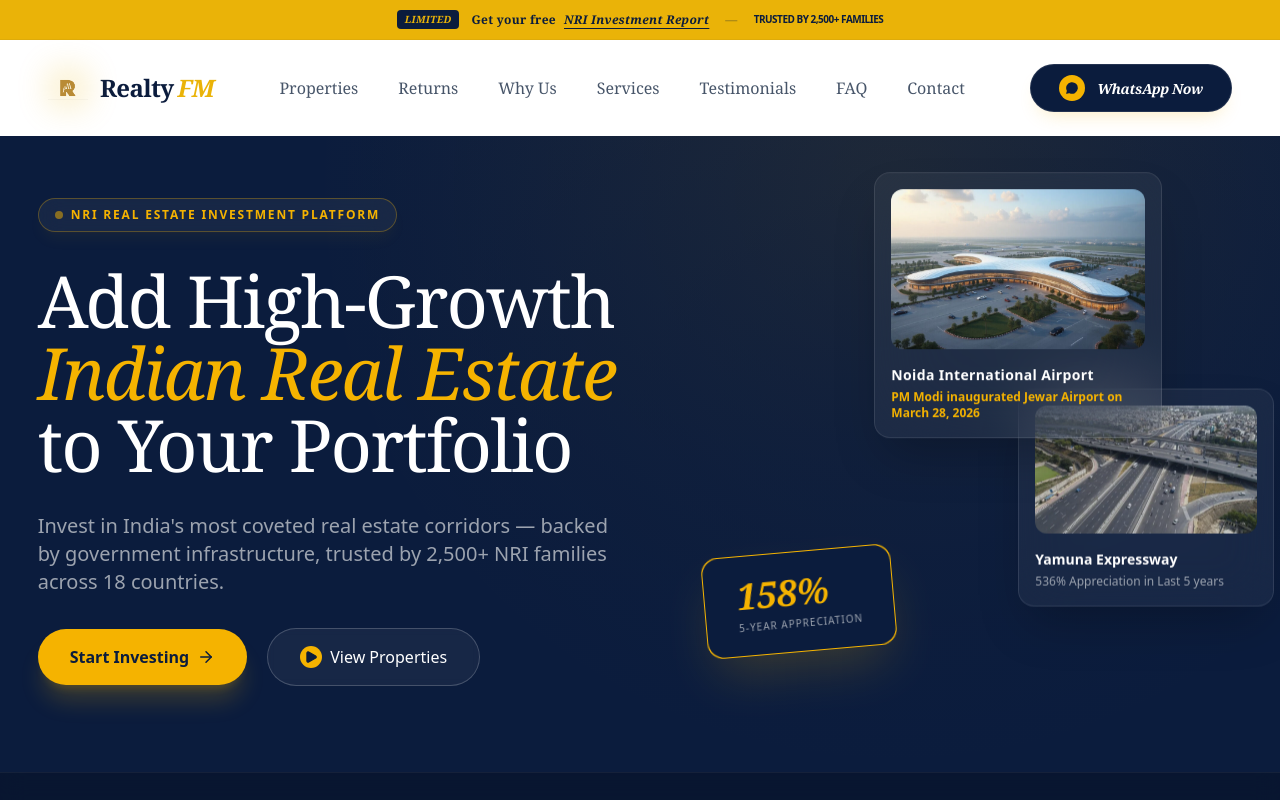
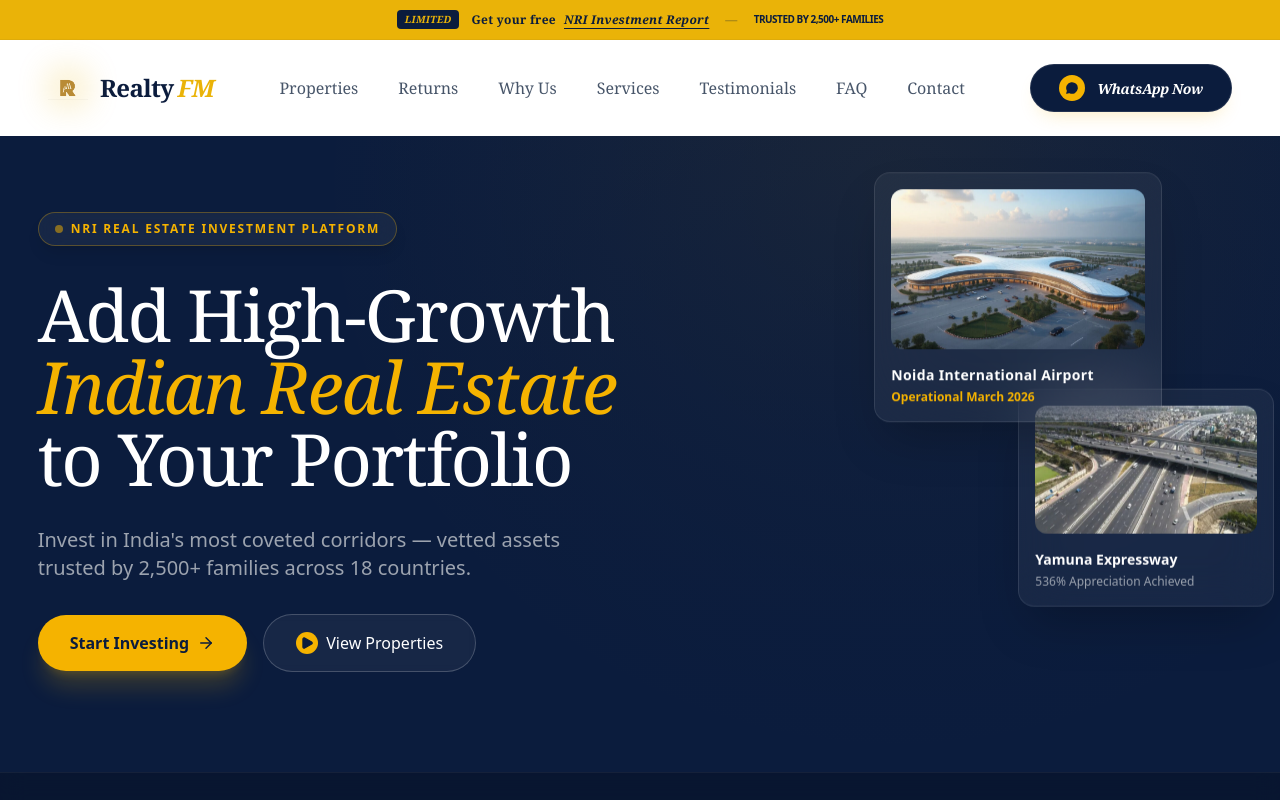
Before and after one commit to realniyaz/realtyfmv, a Next.js app: page / in a window 1280 px wide. Shown: the top 800 px of the page. Built offline with nearby package versions, Linux system fonts and the light colour scheme.

Commit message:
fix: resolve hook evaluation error and optimize mobile hero spacing

```diff
--- a/components/Navbar.tsx
+++ b/components/Navbar.tsx
@@ -129,7 +129,7 @@
               rel="noopener noreferrer"
               className="hidden sm:block"
             >
-              <motion.button
+              <motion.button suppressHydrationWarning
                 whileHover={{ scale: 1.05, y: -2 }}
                 whileTap={{ scale: 0.95 }}
                 className="bg-[#0B1C3D] text-white px-7 py-2.5 rounded-full flex items-center gap-3 border border-white/10 shadow-[0_10px_20px_-10px_rgba(245,179,0,0.3)] hover:shadow-[0_10px_25px_-5px_rgba(245,179,0,0.4)] transition-all group"
--- a/sections/Hero.tsx
+++ b/sections/Hero.tsx
@@ -1,8 +1,8 @@
 "use client";
 
-import React from 'react';
-import { motion, Variants } from "framer-motion";
-import { ArrowRight, Play } from 'lucide-react';
+import React, { useState } from 'react';
+import { motion, Variants, AnimatePresence } from "framer-motion";
+import { ArrowRight, Play, MessageCircle, X, CheckCircle2, Send } from 'lucide-react';
 import { useScrollAnimation } from '@/hooks/useScrollAnimations';
 
 const metrics = [
@@ -15,14 +15,29 @@
 export default function Hero() {
   const { ref, isVisible } = useScrollAnimation(0.1);
 
+  // Lead Capture States
+  const [isModalOpen, setIsModalOpen] = useState(false);
+  const [isSubmitting, setIsSubmitting] = useState(false);
+  const [isSuccess, setIsSuccess] = useState(false);
+
+  const handleLeadSubmit = (e: React.FormEvent) => {
+    e.preventDefault();
+    setIsSubmitting(true);
+    setTimeout(() => {
+      setIsSubmitting(false);
+      setIsSuccess(true);
+      setTimeout(() => {
+        setIsSuccess(false);
+        setIsModalOpen(false);
+      }, 3000);
+    }, 1500);
+  };
+
   const containerVariants: Variants = {
     hidden: { opacity: 0 },
     visible: {
       opacity: 1,
-      transition: {
-        staggerChildren: 0.15,
-        delayChildren: 0.1
-      }
+      transition: { staggerChildren: 0.1, delayChildren: 0.1 }
     }
   };
 
@@ -38,28 +53,29 @@
   return (
     <section
       ref={ref}
-      className="relative bg-[#0B1C3D] text-white overflow-hidden min-h-screen flex flex-col justify-center"
+      // lg:min-h-screen ensures full height on desktop, auto on mobile
+      className="relative bg-[#0B1C3D] text-white overflow-hidden lg:min-h-screen flex flex-col justify-center"
     >
-      {/* Background Visual Enhancements */}
+      {/* Background Visuals */}
       <div className="absolute inset-0 z-0">
-        <div className="absolute inset-0 bg-[radial-gradient(circle_at_70%_20%,rgba(245,179,0,0.1),transparent_50%)]" />
+        <div className="absolute inset-0 bg-[radial-gradient(circle_at_70%_20%,rgba(245,179,0,0.08),transparent_50%)]" />
         <div className="absolute inset-0 bg-gradient-to-b from-transparent via-[#0B1C3D]/60 to-[#0B1C3D]" />
       </div>
 
-      {/* FIXED PADDING: Changed pt-32 to pt-44 (mobile) and pt-48 (desktop) */}
-      <div className="relative z-10 max-w-7xl mx-auto px-6 pt-44 md:pt-48 pb-20 grid lg:grid-cols-2 gap-12 items-center">
+      {/* Main Content Grid - pt-36 provides the necessary space on mobile */}
+      <div className="relative z-10 max-w-7xl mx-auto px-6 pt-36 md:pt-48 pb-10 md:pb-20 grid lg:grid-cols-2 gap-12 items-center">
 
-        {/* LEFT CONTENT */}
+        {/* Left Side: Content */}
         <motion.div
           variants={containerVariants}
           initial="hidden"
           animate={isVisible ? "visible" : "hidden"}
-          className="flex flex-col justify-center space-y-8"
+          className="flex flex-col justify-center space-y-6 md:space-y-8 text-center lg:text-left items-center lg:items-start"
         >
-          {/* Badge Tag */}
+          {/* Badge */}
           <motion.div
             variants={itemVariants}
-            className="inline-flex items-center gap-2 bg-white/5 backdrop-blur-md border border-[#F5B300]/30 text-[#F5B300] px-4 py-2 rounded-full text-[10px] md:text-xs font-bold tracking-[0.15em] uppercase w-fit shadow-lg shadow-[#F5B300]/5"
+            className="inline-flex items-center gap-2 bg-white/5 backdrop-blur-md border border-[#F5B300]/30 text-[#F5B300] px-4 py-2 rounded-full text-[10px] md:text-xs font-bold tracking-[0.15em] uppercase w-fit shadow-lg"
           >
             <span className="w-2 h-2 bg-[#F5B300] rounded-full animate-pulse" />
             NRI Real Estate Investment Platform
@@ -68,41 +84,33 @@
           {/* Heading */}
           <motion.h1
             variants={itemVariants}
-            className="font-serif text-5xl md:text-6xl lg:text-7xl leading-[1.1] tracking-tight"
+            className="font-serif text-4xl md:text-6xl lg:text-7xl leading-[1.1] tracking-tight"
           >
-            Add High-Growth <br />
-            <span className="text-[#F5B300] italic">Indian Real Estate</span> <br />
+            Add High-Growth <br className="hidden md:block" />
+            <span className="text-[#F5B300] italic">Indian Real Estate</span> <br className="hidden md:block" />
             to Your Portfolio
           </motion.h1>
 
           {/* Subtext */}
           <motion.p
             variants={itemVariants}
-            className="text-gray-400 text-lg md:text-xl max-w-xl leading-relaxed font-light"
+            className="text-gray-400 text-base md:text-xl max-w-xl leading-relaxed font-light"
           >
-            Invest in India's most coveted real estate corridors — backed by
-            government infrastructure, trusted by 2,500+ NRI families across 18 countries.
+            Invest in India&apos;s most coveted corridors — vetted assets trusted by 2,500+ families across 18 countries.
           </motion.p>
 
-          {/* Action Buttons */}
-          <motion.div variants={itemVariants} className="flex flex-wrap items-center gap-5">
-            {/* Primary CTA: Start Investing -> Links to Contact Form */}
-<a href="#contact" className="inline-block">
+          {/* CTA Buttons */}
+          <motion.div variants={itemVariants} className="flex flex-col sm:flex-row items-center gap-4 w-full sm:w-auto">
             <button
-    suppressHydrationWarning
-    className="group bg-[#F5B300] text-[#0B1C3D] px-8 py-4 rounded-full font-bold hover:brightness-110 transition-all flex items-center gap-2 shadow-xl shadow-[#F5B300]/20 active:scale-95"
+              onClick={() => setIsModalOpen(true)}
+              className="w-full sm:w-auto group bg-[#F5B300] text-[#0B1C3D] px-8 py-4 rounded-full font-bold hover:brightness-110 transition-all flex items-center justify-center gap-2 shadow-xl shadow-[#F5B300]/20 active:scale-95"
             >
               Start Investing
               <ArrowRight size={18} className="group-hover:translate-x-1 transition-transform" />
             </button>
-</a>
 
-{/* Secondary CTA: View Properties -> Links to Properties Section */}
-<a href="#properties" className="inline-block">
-  <button
-    suppressHydrationWarning
-    className="group border border-white/20 bg-white/5 backdrop-blur-sm px-8 py-4 rounded-full flex items-center gap-2 hover:bg-white/10 transition-all active:scale-95"
-  >
+            <a href="#properties" className="w-full sm:w-auto">
+              <button className="w-full sm:w-auto group border border-white/20 bg-white/5 backdrop-blur-sm px-8 py-4 rounded-full flex items-center justify-center gap-2 hover:bg-white/10 transition-all active:scale-95 text-sm md:text-base">
                 <span className="bg-[#F5B300] p-1 rounded-full text-[#0B1C3D]">
                   <Play size={14} fill="currentColor" />
                 </span>
@@ -112,91 +120,46 @@
           </motion.div>
         </motion.div>
 
-        {/* RIGHT CONTENT (Floating Cards) */}
+        {/* Right Side: Visuals (Desktop Only) */}
         <div className="relative h-[500px] hidden lg:block">
           <motion.div
-            initial={{ opacity: 0, scale: 0.9, x: 30 }}
-            animate={isVisible ? {
-              opacity: 1,
-              scale: 1,
-              x: 0,
-              y: [0, -20, 0]
-            } : { opacity: 0 }}
-            transition={{
-              opacity: { duration: 0.8 },
-              scale: { duration: 0.8 },
-              y: { duration: 4.5, repeat: Infinity, ease: "easeInOut" }
-            }}
+            animate={{ y: [0, -20, 0] }}
+            transition={{ duration: 4.5, repeat: Infinity, ease: "easeInOut" }}
             className="absolute top-0 right-20 z-20 bg-white/5 backdrop-blur-2xl p-4 rounded-2xl border border-white/10 w-72 shadow-2xl"
           >
             <div className="overflow-hidden rounded-xl mb-4">
-              <img
-                src="/airport.jpg"
-                alt="Noida Airport Development"
-                className="h-40 w-full object-cover hover:scale-105 transition-transform duration-700"
-              />
+              <img src="/airport.jpg" alt="Airport" className="h-40 w-full object-cover" />
             </div>
             <p className="text-sm font-semibold tracking-wide">Noida International Airport</p>
-            <p className="text-[#F5B300] text-xs font-bold mt-1">PM Modi inaugurated Jewar Airport on March 28, 2026</p>
+            <p className="text-[#F5B300] text-xs font-bold mt-1">Operational March 2026</p>
           </motion.div>
 
           <motion.div
-            initial={{ opacity: 0, scale: 0.9, x: 50 }}
-            animate={isVisible ? {
-              opacity: 1,
-              scale: 1,
-              x: 0,
-              y: [0, 20, 0]
-            } : { opacity: 0 }}
-            transition={{
-              opacity: { duration: 0.8, delay: 0.2 },
-              scale: { duration: 0.8, delay: 0.2 },
-              y: { duration: 5.5, repeat: Infinity, ease: "easeInOut", delay: 0.5 }
-            }}
+            animate={{ y: [0, 20, 0] }}
+            transition={{ duration: 5.5, repeat: Infinity, ease: "easeInOut", delay: 0.5 }}
             className="absolute top-48 -right-8 z-10 bg-white/5 backdrop-blur-xl p-4 rounded-2xl border border-white/10 w-64 shadow-2xl"
           >
             <div className="overflow-hidden rounded-xl mb-4">
-              <img
-                src="/yamunaexpressway.jpg"
-                alt="Yamuna Expressway"
-                className="h-32 w-full object-cover opacity-80 hover:opacity-100 transition-all"
-              />
+              <img src="/yamunaexpressway.jpg" alt="ROI" className="h-32 w-full object-cover" />
             </div>
             <p className="text-sm font-semibold">Yamuna Expressway</p>
-            <p className="text-xs text-gray-400 mt-1">536% Appreciation in Last 5 years</p>
-          </motion.div>
-
-          <motion.div
-            initial={{ scale: 0, opacity: 0, rotate: -15 }}
-            animate={isVisible ? { scale: 1, opacity: 1, rotate: -5 } : { scale: 0 }}
-            transition={{ type: "spring", stiffness: 120, delay: 0.8 }}
-            className="absolute bottom-10 left-10 z-30 bg-[#F5B300] p-[1px] rounded-2xl shadow-2xl shadow-[#F5B300]/20"
-          >
-            <div className="bg-[#0B1C3D] px-8 py-5 rounded-2xl">
-              <p className="text-4xl text-[#F5B300] font-serif font-bold italic">158%</p>
-              <p className="text-[10px] text-gray-400 uppercase tracking-widest mt-1">
-                5-Year Appreciation
-              </p>
-            </div>
+            <p className="text-xs text-gray-400 mt-1">536% Appreciation Achieved</p>
           </motion.div>
         </div>
       </div>
 
-      {/* METRICS SECTION */}
+      {/* Metrics Banner */}
       <div className="border-t border-white/5 bg-black/20 backdrop-blur-md relative z-10">
-        <div className="max-w-7xl mx-auto px-6 py-12">
+        <div className="max-w-7xl mx-auto px-6 py-6 md:py-10">
           <motion.div
-            initial={{ opacity: 0, y: 20 }}
-            animate={isVisible ? { opacity: 1, y: 0 } : { opacity: 0 }}
-            transition={{ duration: 0.8, delay: 0.9 }}
-            className="grid grid-cols-2 md:grid-cols-4 gap-8 md:gap-12"
+            className="grid grid-cols-2 md:grid-cols-4 gap-6 md:gap-12"
           >
             {metrics.map((stat, i) => (
-              <div key={i} className="flex flex-col items-center md:items-start space-y-2 group">
-                <span className="text-3xl md:text-4xl font-serif font-bold text-white group-hover:text-[#F5B300] transition-colors duration-300">
+              <div key={i} className="flex flex-col items-center md:items-start group">
+                <span className="text-2xl md:text-4xl font-serif font-bold text-white group-hover:text-[#F5B300] transition-colors">
                   {stat.value}
                 </span>
-                <span className="text-gray-500 text-[10px] md:text-xs uppercase tracking-[0.2em] font-medium text-center md:text-left">
+                <span className="text-gray-500 text-[8px] md:text-xs uppercase tracking-[0.2em] font-medium text-center md:text-left">
                   {stat.label}
                 </span>
               </div>
@@ -204,6 +167,69 @@
           </motion.div>
         </div>
       </div>
+
+      {/* Lead Capture Modal */}
+      <AnimatePresence>
+        {isModalOpen && (
+          <div className="fixed inset-0 z-[200] flex items-center justify-center p-4 bg-[#0B1C3D]/80 backdrop-blur-md">
+            <motion.div
+              initial={{ scale: 0.9, opacity: 0 }}
+              animate={{ scale: 1, opacity: 1 }}
+              exit={{ scale: 0.9, opacity: 0 }}
+              className="bg-white w-full max-w-lg rounded-[2.5rem] overflow-hidden shadow-2xl relative"
+            >
+              <button
+                onClick={() => setIsModalOpen(false)}
+                className="absolute top-6 right-6 p-2 text-gray-400 hover:text-[#0B1C3D]"
+              >
+                <X size={24} />
+              </button>
+
+              <div className="p-8 md:p-12">
+                <span className="text-[#F5B300] text-[10px] font-black uppercase tracking-[0.3em] mb-2 block italic">Institutional Access</span>
+                <h3 className="font-serif text-3xl font-bold text-[#0B1C3D] mb-4">Begin Your Journey</h3>
+
+                <form onSubmit={handleLeadSubmit} className="space-y-4">
+                  <input required type="text" placeholder="Full Name" className="w-full bg-[#FAF9F6] border border-gray-100 p-4 rounded-xl text-sm focus:outline-none focus:border-[#F5B300]" />
+                  <input required type="tel" placeholder="Phone Number" className="w-full bg-[#FAF9F6] border border-gray-100 p-4 rounded-xl text-sm focus:outline-none focus:border-[#F5B300]" />
+                  <input required type="email" placeholder="Email Address" className="w-full bg-[#FAF9F6] border border-gray-100 p-4 rounded-xl text-sm focus:outline-none focus:border-[#F5B300]" />
+
+                  <button
+                    disabled={isSubmitting || isSuccess}
+                    className={`w-full py-4 rounded-xl font-bold text-xs uppercase tracking-widest flex items-center justify-center gap-2 transition-all duration-500 ${
+                      isSuccess ? "bg-green-600 text-white" : "bg-[#0B1C3D] text-[#F5B300] hover:brightness-110"
+                    }`}
+                  >
+                    {isSubmitting ? (
+                      <motion.div animate={{ rotate: 360 }} transition={{ repeat: Infinity, duration: 1 }}><Send size={16} /></motion.div>
+                    ) : isSuccess ? (
+                      <div className="flex items-center gap-2"><CheckCircle2 size={16} /> Details shared successfully</div>
+                    ) : (
+                      "Speak with an Advisor"
+                    )}
+                  </button>
+                </form>
+
+                <div className="mt-8 flex flex-col items-center gap-4">
+                  <div className="w-full h-[1px] bg-gray-100 relative">
+                    <span className="absolute left-1/2 -top-2 -translate-x-1/2 bg-white px-2 text-[8px] text-gray-400 uppercase font-bold text-center w-max">Or Connect via WhatsApp</span>
+                  </div>
+
+                  <a
+                    href="https://wa.me/919899152327"
+                    target="_blank"
+                    rel="noopener noreferrer"
+                    className="w-full bg-[#25D366] text-white px-6 py-4 rounded-xl flex items-center justify-center gap-3 font-bold text-sm shadow-md"
+                  >
+                    <MessageCircle size={18} fill="currentColor" stroke="none" />
+                    WhatsApp Us
+                  </a>
+                </div>
+              </div>
+            </motion.div>
+          </div>
+        )}
+      </AnimatePresence>
     </section>
   );
 }
```
Lines whose indentation alone changed are shown as unchanged.
